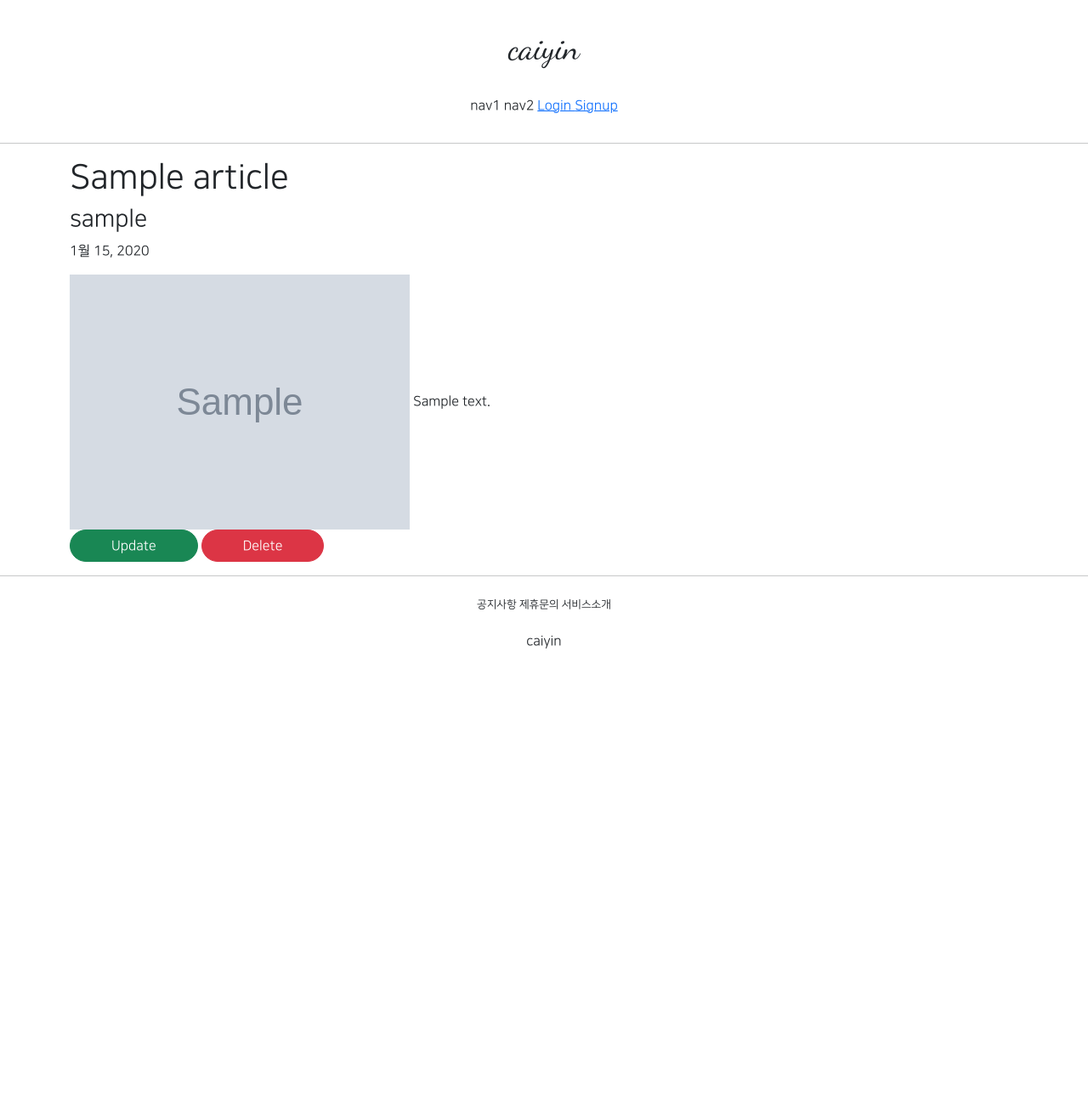
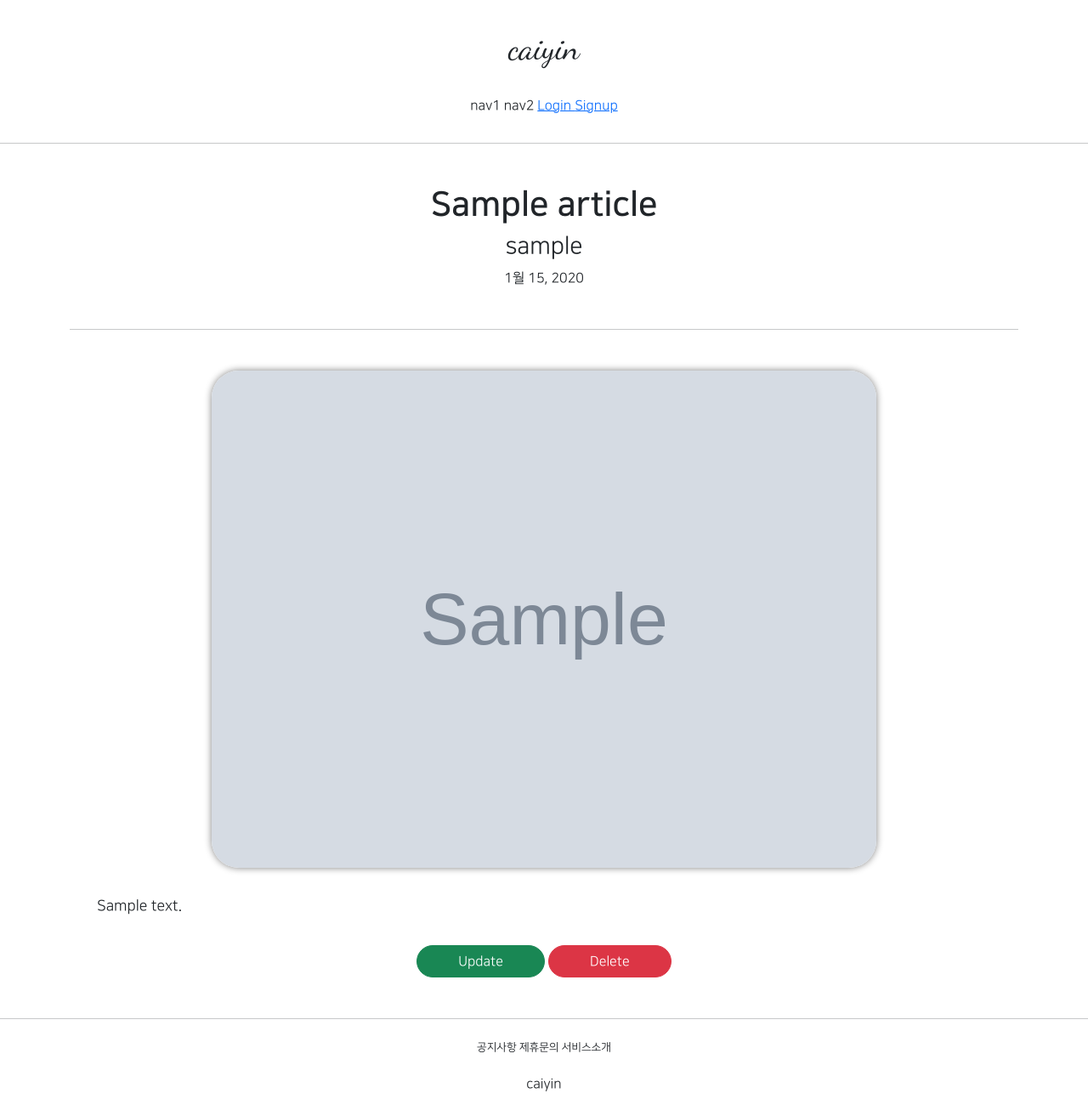
Before and after one commit to caiyin0211/gis, a Django app: page /articles/detail/1 in a window 1280 px wide. Shown: the whole page at 85% size. Before the commit the page ends 763 px from the top, so only its background shows below. Run offline with Django 3.2, Linux system fonts and the light colour scheme; tables that the repository leaves empty hold one stand-in row (values such as "Sample post"); grey boxes marked "Sample" are stand-in pictures; parts of the project's set-up code (start-up, migrations or seed data) failed here and were passed over; some libraries are stand-ins or nearby versions.

Commit message:
8/5 commit2

```diff
--- a/articleapp/templates/articleapp/detail.html
+++ b/articleapp/templates/articleapp/detail.html
@@ -2,18 +2,25 @@
 
 {% block content %}
 
-    <div class="container">
-        <div>
+    <div class="container text-center">
+        <div class="my-5">
             {# 제목, 글쓴이 #}
-            <h1>{{ target_article.title }}</h1>
+            <h1 class="NNS_B">{{ target_article.title }}</h1>
             <h3>{{ target_article.writer.profile.nickname }}</h3>
             <p>{{ target_article.create_at }}</p>
         </div>
 
-        <div>
+        <hr>
+
+        <div class="my-5">
             {# 게시글 대표이미지,글내용 #}
-            <img src="{{ target_article.image.url }}" alt="">
-           {{ target_article.content }}
+            <img src="{{ target_article.image.url }}"
+                 class="article_image"
+                 alt="">
+
+            <div class="article_content">
+                {{ target_article.content }}
+            </div>
 
             <div>
                 <a href="{% url 'articleapp:update' pk=target_article.pk %}"
--- a/static/base.css
+++ b/static/base.css
@@ -40,3 +40,15 @@
 .round_button:hover {
     color: dimgrey;
 }
+
+.article_image{
+    border-radius: 2rem;
+    width: 70%;
+    box-shadow: 0 0 .5rem grey;
+}
+
+.article_content{
+    font-size: 1.1rem;
+    text-align: left;
+    margin: 2rem;
+}
```
